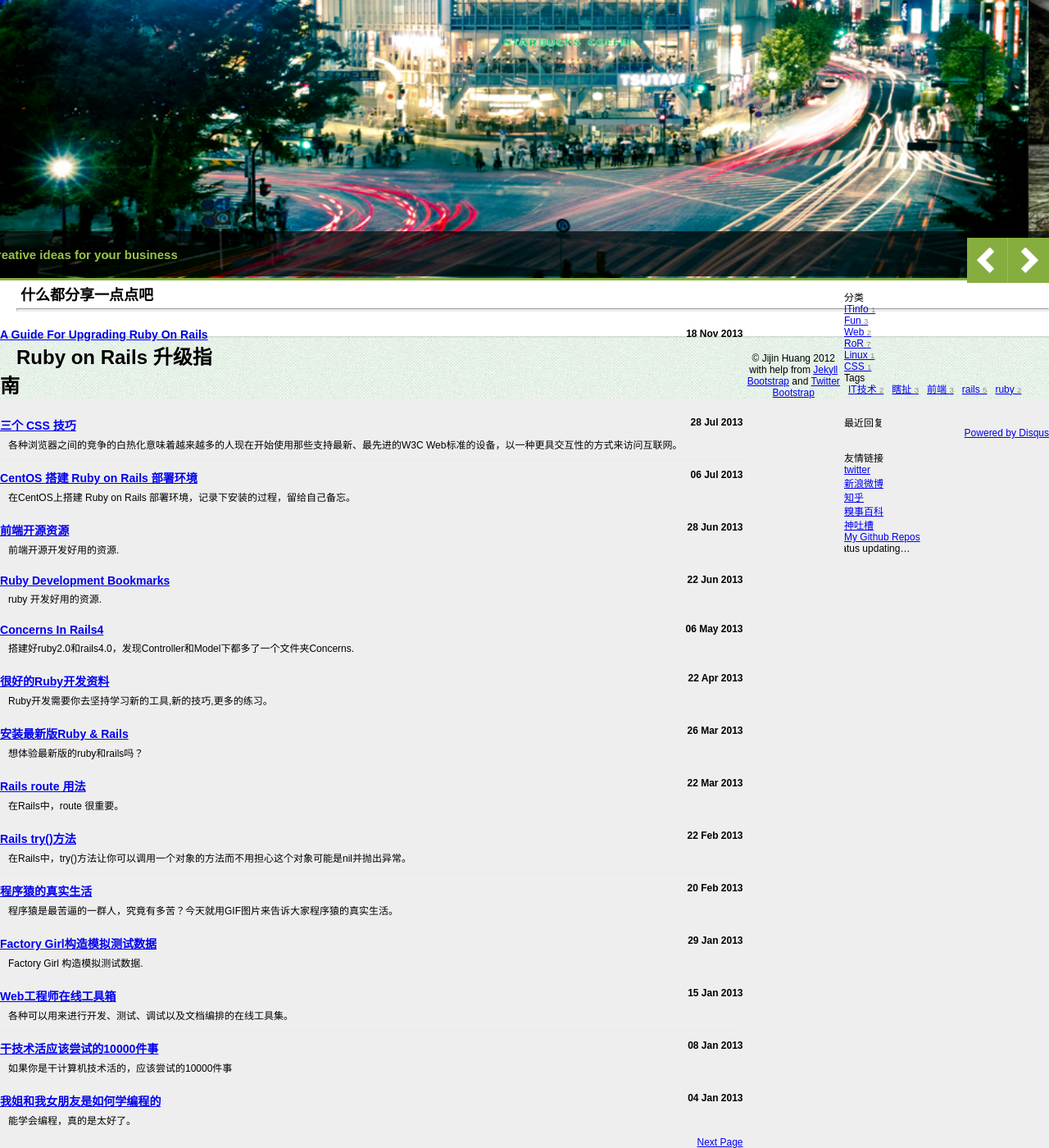
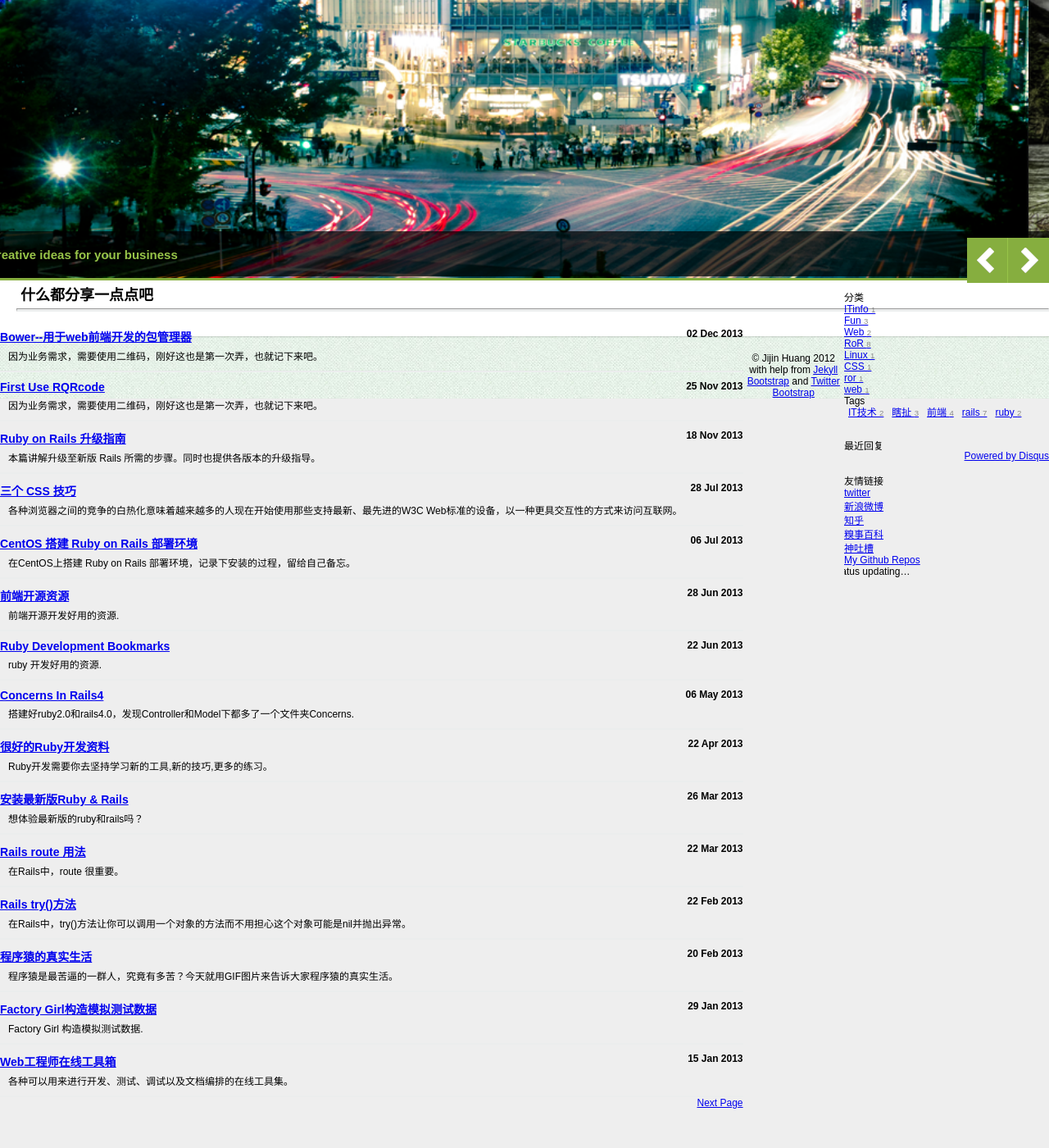
Before and after one commit to hjijin/hjijin.github.io, a Jekyll site: the page built from index.html, in a window 1280 px wide and 1400 px high, scrolled down 191 px. Shown: the whole window at 82% size. Built offline with Jekyll 4.4.1, drawn with Linux system fonts in a browser that asks for light colours; the list of posts is cut into pages by our own code; comment, search, counter and statistics services are not loaded; after the commit the page ends 1543 px from its top, so only the background shows below that.

Commit message:
added new post

````diff
--- a/_posts/2013-11-18-a-guide-for-upgrading-ruby-on-rails.md
+++ b/_posts/2013-11-18-a-guide-for-upgrading-ruby-on-rails.md
@@ -1,14 +1,12 @@
-# Ruby on Rails 升级指南
+---
+layout: post
+title: "Ruby on Rails 升级指南"
+category: ror
+excerpt: 本篇讲解升级至新版 Rails 所需的步骤。同时也提供各版本的升级指导。
+tags: rails
+---
 
-__特别要强调的翻译名词__
-
-> application 应用程序 <br>
-> deprecated 弃用的、不宜使用的、过时的：即将在下一版移除的功能。<br>
-> middleware 中间件 <br>
-> route 路由 <br>
-> raise 抛出 <br>
-> exception 异常 <br>
-> associations 关联 <br>
+{% include JB/setup %}
 
 本篇讲解升级至新版 Rails 所需的步骤。同时也提供各版本的升级指导。
 
@@ -34,8 +32,7 @@ Rails 通常与最新的 Ruby 一起前进：
 
 * __强烈推荐使用 Ruby 2.0.0-p247__
 * Ruby 1.9.3-p448
-
-> [Ruby 1.8.7 退出历史舞台](https://www.ruby-lang.org/zh_cn/news/2013/06/30/we-retire-1-8-7/)
+*[Ruby 1.8.7 退出历史舞台](https://www.ruby-lang.org/zh_cn/news/2013/06/30/we-retire-1-8-7/)
 
 ## 1.3 HTTP PATCH
 
@@ -43,57 +40,62 @@ Rails 通常与最新的 Ruby 一起前进：
 
 Rails 4 更新操作的主要 HTTP 动词换成了 `PATCH`。当你在 `config/routes.rb` 以 _RESTful_ 形式宣告某个 resource 时，`PUT` 仍会路由到 `update` action，只是多了个 `PATCH`，同样路由到 `update` action。
 
-```ruby
-resources :users
-```
+```ruby```
 
-```erb
-<%= form_for @user do |f| %>
-```
+    resources :users*
 
-```ruby
-class UsersController < ApplicationController
-  def update
-    # 代码不用改；偏好使用 PATCH，PUT 仍然可用。
-  end
-end
-```
+
+```erb```
+
+  <%= form_for @user do |f| %>
+
+```ruby```
+
+    class UsersController < ApplicationController
+        def update
+          # 代码不用改；偏好使用 PATCH，PUT 仍然可用。
+        end
+    end
+
 
 但是，当使用 `form_for` 来更新自定路由（使用 `PUT` HTTP 动词）的 resource 时，
 
-```ruby
-resources :users, do
-  put :update_name, on: :member
-end
-```
+```ruby```
 
-```erb
-<%= form_for [ :update_name, @user ] do |f| %>
-```
+  resources :users, do
+      put :update_name, on: :member
+  end
 
-```ruby
-class UsersController < ApplicationController
-  def update_name
-    # 要修改代码；form_for 会试著使用不存在的 PATCH 路由。
+```erb```
+
+  <%= form_for [ :update_name, @user ] do |f| %>
+
+
+```ruby```
+
+  class UsersController < ApplicationController
+      def update_name
+        # 要修改代码；form_for 会试著使用不存在的 PATCH 路由。
+      end
   end
-end
-```
 
 若不是公有的 API，并且你有决定权换 HTTP 动词，那就把它从 `PUT` 改成 `PATCH` 吧。
 
 在 Rails 4 对 `/users/:id` 做 `PUT` 请求，会被导向 `update`。所以要是 API 接受 `PUT` 请求，那没问题。Router 同时也会将来自 `/users/:id` 的 `PATCH` 请求导向 `update` action。
 
-```ruby
-resources :users do
-  patch :update_name, on: :member
-end
-```
+```ruby```
+
+  resources :users do
+      patch :update_name, on: :member
+  end
+
 
 若此 action 正被公有的 API 使用，且你无权更改 HTTP 动词时，可更新 form，使用 `PUT` 动词：
 
-```erb
-<%= form_for [ :update_name, @user ], method: :put do |f| %>
-```
+```erb```
+
+  <%= form_for [ :update_name, @user ], method: :put do |f| %>
+
 
 至于为什么要改成 `PATCH`，参考[这篇文章](http://weblog.rubyonrails.org/2012/2/25/edge-rails-patch-is-the-new-primary-http-method-for-updates/)。
 
@@ -142,11 +144,12 @@ __注意：本小节仍在完善当中。__
 
 Rails 4.0 移除了 Gemfile 里的 `assets` group。升级至 4.0 时要移除这个 group，同时需要更新 `config/application.rb`：
 
-```ruby
-# Require the gems listed in Gemfile, including any gems
-# you've limited to :test, :development, or :production.
-Bundler.require(:default, Rails.env)
-```
+```ruby```
+
+  # Require the gems listed in Gemfile, including any gems
+  # you've limited to :test, :development, or :production.
+  Bundler.require(:default, Rails.env)
+
 
 ## 2.2 vendor/plugins
 
@@ -168,12 +171,13 @@ Rails 4.0 不再支援从 `vendor/plugins` 载入 plugins。__必须__将任何
 
 * Rails 4.0 要求 scope 必须是可调用的对象（Proc 或 lambda）：
 
-```ruby
-scope :active, where(active: true)
+  ```ruby```
 
-# 变成
-scope :active, -> { where active: true }
-```
+    scope :active, where(active: true)
+
+    # 变成
+    scope :active, -> { where active: true }
+
 
 * Rails 4.0 弃用了 `ActiveRecord::Fixtures`，请使用 `ActiveRecord::FixtureSet`。
 
@@ -207,32 +211,32 @@ Rails 4.0 将 Active Resource 抽成独立的 Gem。若你仍需要此功能，
 
 * Rails 4.0 将 `ActiveModel::Serializers::JSON.include_root_in_json` 的缺省值改为 `false`，现在 Active Model Serializers 与 Active Record 对象缺省有著相同的行为。这表示你可以移除或注解掉这一行：
 
-`config/initializers/wrap_parameters.rb`:
+  `config/initializers/wrap_parameters.rb`:
 
-```ruby
-# Disable root element in JSON by default.
-# ActiveSupport.on_load(:active_record) do
-#   self.include_root_in_json = false
-# end
-```
+  ```#ruby```
+
+      # Disable root element in JSON by default.
+      # ActiveSupport.on_load(:active_record) do
+      #   self.include_root_in_json = false
+      # end
 
 ## 2.6 Action Pack
 
 * Rails 4.0 引入了 `ActiveSupport::KeyGenerator`，用来生成及检查已签署的 cookie。请在 `config/initializers/secret_token.rb` 加入新的 `secret_key_base`：
 
-```ruby
-# config/initializers/secret_token.rb
-Myapp::Application.config.secret_token = 'existing secret token'
-Myapp::Application.config.secret_key_base = 'new secret key base'
-```
+  ```ruby```
 
-请注意！要等到使用者都使用你的 Rails 4.x app，并确保你不会降级到 Rails 3.x，才设置 `secret_key_base`。因为 cookie 签署的算法并不向下相容。忽略 deprecation warning 使用 `secret_token` 也是没问题的，只要你知道你自己在做什么就好。
+    # config/initializers/secret_token.rb
+      Myapp::Application.config.secret_token = 'existing secret token'
+      Myapp::Application.config.secret_key_base = 'new secret key base'
 
-如果有外部应用程序或是 JavaScript，需要能够读 Rails app 签署的 session cookies，在你还没有解决这些问题之前，不要设置 `secret_key_base`。
+  请注意！要等到使用者都使用你的 Rails 4.x app，并确保你不会降级到 Rails 3.x，才设置   `secret_key_base`。因为 cookie 签署的算法并不向下相容。忽略 deprecation warning 使用 `secret_token` 也是没问题的，只要你知道你自己在做什么就好。
+
+  如果有外部应用程序或是 JavaScript，需要能够读 Rails app 签署的 session cookies，在你还没有解决这些问题之前，不要设置 `secret_key_base`。
 
 * 有设置 `secret_key_base` 的话，Rails 4.0 会加密以 cookie-based session 的内容。Rails 3.x 有签署，但未加密。签署的 cookie 是安全的，因为他们是经由你的 app 生成与签署。然而 cookie 的内容仍可被使用者看到，因此加密内容排除了此风险，且没有降低多少的效能。
 
-请阅读 [Pull Request #9978](https://github.com/rails/rails/pull/9978) 来了解更多有关 session cookie 加密的细节。
+  请阅读 [Pull Request #9978](https://github.com/rails/rails/pull/9978) 来了解更多有关 session cookie 加密的细节。
 
 * Rails 4.0 移除了 `ActionController::Base.asset_path` 选项。请使用 Assets Pipeline。
 
@@ -252,51 +256,54 @@ Myapp::Application.config.secret_key_base = 'new secret key base'
 
 * 在 Rails 4.0，如果定义了重复名称的路由时，会抛出 `ArgumentError`。请见下面两例（重复的 `example_path`）：
 
-```ruby
-  get 'one' => 'test#example', as: :example
-  get 'two' => 'test#example', as: :example
-```
+  ```ruby```
 
-```ruby
-  resources :examples
-  get 'clashing/:id' => 'test#example', as: :example
-```
+      get 'one' => 'test#example', as: :example
+      get 'two' => 'test#example', as: :example
 
-第一个例子可直接换名字来解决。第二个例子可使用 `resources` 方法提供的 `only` 与 `except` 选项来限制生成出的路由，详见 [Routing Guide](/guides/edge-translation/routing-zh_TW.md#restricting-the-routes-created)
+
+  ```ruby```
+
+      resources :examples
+      get 'clashing/:id' => 'test#example', as: :example
+
+  第一个例子可直接换名字来解决。第二个例子可使用 `resources` 方法提供的 `only` 与 `except` 选项来限制生成出的路由，详见 [Routing Guide](/guides/edge-translation/routing-zh_TW.md#restricting-the-routes-created)
 
 * Rails 4.0 更改了 route 有 unicode 字符的生成方式。现在 route 里可直接使用 unicode 字符，先前需要 `escape` 的作法不再需要了：
 
-```ruby
-get Rack::Utils.escape('こんにちは'), controller: 'welcome', action: 'index'
-```
+  ```ruby```
 
-改为
+    get Rack::Utils.escape('こんにちは'), controller: 'welcome', action: 'index'
 
-```ruby
-get 'こんにちは', controller: 'welcome', action: 'index'
-```
+
+  改为
+
+  ```ruby```
+
+    get 'こんにちは', controller: 'welcome', action: 'index'
+
 
 * Rails 4.0 要求使用 `match` 的 route 必须指定 HTTP 动词:
 
-```ruby
-  # Rails 3.x
-  match "/" => "root#index"
+  ```ruby```
 
-  # 改成
-  match "/" => "root#index", via: :get
+      # Rails 3.x
+        match "/" => "root#index"
 
-  # 或
-  get "/" => "root#index"
-```
+      # 改成
+        match "/" => "root#index", via: :get
+
+      # 或
+        get "/" => "root#index"
 
 * Rails 4.0 移除了 `ActionDispatch::BestStandardsSupport` 中间件。因为 `<!DOCTYPE html>` 如[此文](http://msdn.microsoft.com/en-us/library/jj676915(v=vs.85).aspx)所述，已触发了标准模式。而 ChromeFrame header 被移到 `config.action_dispatch.default_headers` 了。
 
-记得移除所有使用到 `ActionDispatch::BestStandardsSupport` middleware 的参照：
+  记得移除所有使用到 `ActionDispatch::BestStandardsSupport` middleware 的参照：
 
-```ruby
-# 会抛出异常
-config.middleware.insert_before(Rack::Lock, ActionDispatch::BestStandardsSupport)
-```
+  ```ruby```
+
+    # 会抛出异常
+      config.middleware.insert_before(Rack::Lock,       ActionDispatch::BestStandardsSupport)
 
 并移除环境设置中的 `config.action_dispatch.best_standards_support`。
 
@@ -334,12 +341,12 @@ Active Record Observer 与 Action Controller Sweeper 被抽成独立的 Gem：[r
 * `assets:precompile:primary` 被移除了。请改用 `assets:precompile`。
 * `config.assets.compress` 选项应改成 `config.assets.js_compressor`：
 
-```ruby
-config.assets.js_compressor = :uglifier
-```
+```ruby```
+
+  config.assets.js_compressor = :uglifier
 
 ## 2.11 sass-rails
 
 * `asset-url("rails.png", image)` 改成 `asset-url("rails.png")`
 
-*from*: https://github.com/JuanitoFatas/Guides/blob/master/guides/edge-translation/upgrading-ruby-on-rails-zh_CN.md
+*from*: [JuanitoFatas](https://github.com/JuanitoFatas/Guides/blob/master/guides/edge-translation/upgrading-ruby-on-rails-zh_CN.md)
--- /dev/null
+++ b/_posts/2013-11-25-use-qrqcode-in-rails3.md
@@ -0,0 +1,61 @@
+---
+layout: post
+title: "First Use RQRcode"
+category: RoR
+excerpt: 因为业务需求，需要使用二维码，刚好这也是第一次弄，也就记下来吧。
+tags: rails
+---
+
+{% include JB/setup %}
+
+###准备工作
+> 安装  gem install rqrcode-rails3
+>
+> 安装  gem install mini_magick
+
+###打开Gemfile 文件 加入以下两句话
+> gem 'rqrcode-rails3'
+>
+> gem 'mini_magick'
+
+####在controller 下加入以下代码：
+    url = "www.baidu.com"
+    @qr = RQRCode::QRCode.new(url, :size => 6, :level => 'q'.to_sym)
+
+####在view里加入以下代码：
+
+    <style type="text/css">
+      table {
+        border-width: 0;
+        border-style: none;
+        border-color: #0000ff;
+        border-collapse: collapse;
+      }
+      td {
+        border-width: 0;
+        border-style: none;
+        border-color: #0000ff;
+        border-collapse: collapse;
+        padding: 0;
+        margin: 0;
+        width: 10px;
+        height: 10px;
+      }
+      td.black { background-color: #000; }
+      td.white { background-color: #fff; }
+    </style>
+    <table>
+      <% @qr.modules.each_index do |x| %>
+        <tr>
+          <% @qr.modules.each_index do |y| %>
+            <% if @qr.dark?(x,y) %>
+              <td class="black"/>
+            <% else %>
+              <td class="white"/>
+            <% end %>
+          <% end %>
+        </tr>
+      <% end %>
+    </table>
+
+最终效果：[来源](http://whomwah.github.io/rqrcode/)
--- /dev/null
+++ b/_posts/2013-12-02-bower-the-manager-for-web-development-package.md
@@ -0,0 +1,118 @@
+---
+layout: post
+title: "Bower--用于web前端开发的包管理器"
+category: web
+excerpt: 因为业务需求，需要使用二维码，刚好这也是第一次弄，也就记下来吧。
+tags: 前端
+---
+
+{% include JB/setup %}
+
+Bower是用于web前端开发的包管理器。对于前端包管理方面的问题，它提供了一套通用、客观的解决方案。它通过一个API暴露包之间的依赖模型，这样更利于使用更合适的构建工具。Bower没有系统级的依赖，在不同app之间也不互相依赖，依赖树是扁平的。
+
+Bower运行在Git之上，它将所有包都视作一个黑盒子。任何类型的资源文件都可以打包为一个模块，并且可以使用任何规范（例如：AMD、CommonJS等）。
+
+###安装Bower
+Bower依赖[Node](http://nodejs.org/) 和 [npm](http://npmjs.org/)。通过npm 安装到全局环境中：
+
+		npm install -g bower
+###使用
+>安装之后，可以通过`bower help`命令可以获取更多帮助信息。了解了这些 信息就可以开始了。
+
+####安装包及其依赖的包
+
+	# Using the dependencies listed in the current directory's bower.json
+	  bower install
+	# Using a local or remote package
+	  bower install <package>
+	# Using a specific Git-tagged version from a remote package
+	  bower install <package>#<version>
+
+	# 例子
+	➜  ~  bower install jquery
+	      bower jquery#*  cached git://github.com/components/    jquery.git#2.0.3
+		  	bower jquery#*  validate 2.0.3 against git://github.com/components/jquery.git#*
+
+>jQuery 会被下载到 ./bower_components 目录下，在页面上直接调用就可以了, 不建议直接修改此目录中的内容。
+查看目录结构
+    $ tree bower_components/
+Bower 在下载的时候会去 server 上找名字对应的 git 库，下载后切换到对应的版本，如果未指定则是最新的。
+
+除了按名字下载，还有其他方式
+
+	直接下载 git 库
+	bower install git://github.com/components/jquery.git
+	github 的别名，自动解析成 git 库
+	bower install components/jquery (same as above)
+	下载线上的任意文件
+	bower install http://foo.com/jquery.awesome-plugin.js
+	下载本地库
+	bower install ./repos/jquery
+如果只是下载的话是不需要配置文件的。
+####查找包
+	bower search [<name>]
+>只需执行bower search命令即可列出所有已经注册的包。
+
+####使用包
+  做简单的使用方式就是通过script 标签直接引入已经安装的包：
+
+	<script src="/bower_components/jquery/index.js"></script>
+对于更复杂的项目，你可能更希望合并所有脚本或者使用模块加载器（module loader）。 Bower只是一个包管理器，不过你可以使用很多其他工具 -- 例如 [Sprockets](https://github.com/sstephenson/sprockets) 和 [RequireJS](http://requirejs.org/) -- 这些都能帮你完成你所希望的工作。
+
+####注册包
+可以注册自己的包，这样其他人也可以使用了
+
+	bower register project git://github.com/yourname/project
+这个操作只是在服务器上保存了一个隐射，服务器本身不托管代码。现在还有没有直接移除已注册包的途径。如果需要，可以[request a package be unregistered](https://github.com/bower/bower/issues/120)。
+
+####卸载包
+
+卸载已经安装到本地的包：
+
+	bower uninstall <package-name>
+
+####配置文件
+每个包应该有一个配置文件，描述包的信息，bower 的配置文件为 component.json。
+
+	{
+  		"name": "myProject",
+  		"version": "1.0.0",
+  		"main": "./path/to/main.css",
+  		"dependencies": {
+    		"jquery": "~1.7.2"
+  		}
+	}
+name 和 version 描述包的名称和版本，dependencies 描述这个包依赖的其他包。main 指定包中的静态文件，可以为一个数组。
+
+除了包的配置文件，bower 还有一个全局的配置文件(~/.bowerrc)。
+
+	{
+ 		 "directory" : "components",
+  		"json"      : "component.json",
+  		"endpoint"  : "https://bower.herokuapp.com",
+  		"searchpath" : ["https://bower.herokuapp.com"]
+	}
+directory 为 install 时生成的目录，json 指定配置文件的名称。
+
+endpoint 指定 bower server，用于储存包的信息，默认是 bower 官方的，也可以自己搭建 bower server。可以通过 register 命令将包信息注册到 endpoint 上。
+
+searchpath 可以指定一系列的 bower server，但是只是用于查询。首先查询 endpoint，如果没有再按顺序查询 searchpath。
+
+###项目中使用
+在项目中使用 bower 也比较简单。
+
+给自己的项目也添加一个 component.json 配置文件，执行 `bower install`，bower 会将依赖的包下载到 bower_components 的目录下。
+
+如果依赖的包还依赖其他包，bower 也会下载到本地，直到把所有依赖的包都下载完成。bower 的目录结构是扁平化的，所有的包都在同级目录下。
+
+如果想查看有哪些包和文件，可执行 `bower list --path`。比如 install 了 jquery，可以看到以下信息
+
+	{
+  		"jquery": "components/jquery/jquery.js"
+	}
+现在就可以使用了，在当前目录建一个页面，script 嵌入需要的 js，如果想对 js 做模块化管理可使用 [seajs](http://seajs.org/docs/)。
+
+###总结
+Bower 非常简单易用，只要创建一个 component.json 添加依赖包的配置就可以使用了，再不需要到处去找了。
+
+现在就开始使用吧，[找找有没有你想用的组件](http://sindresorhus.com/bower-components/)。
````
